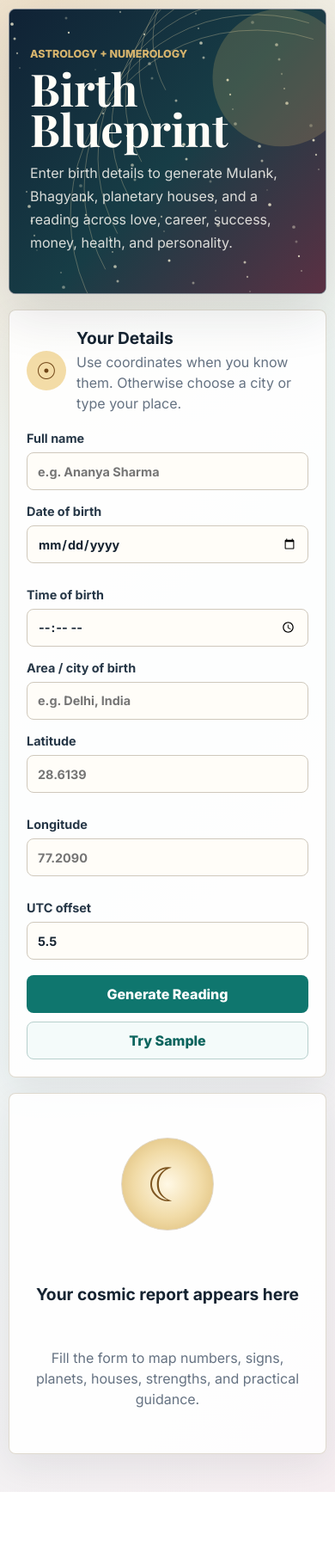
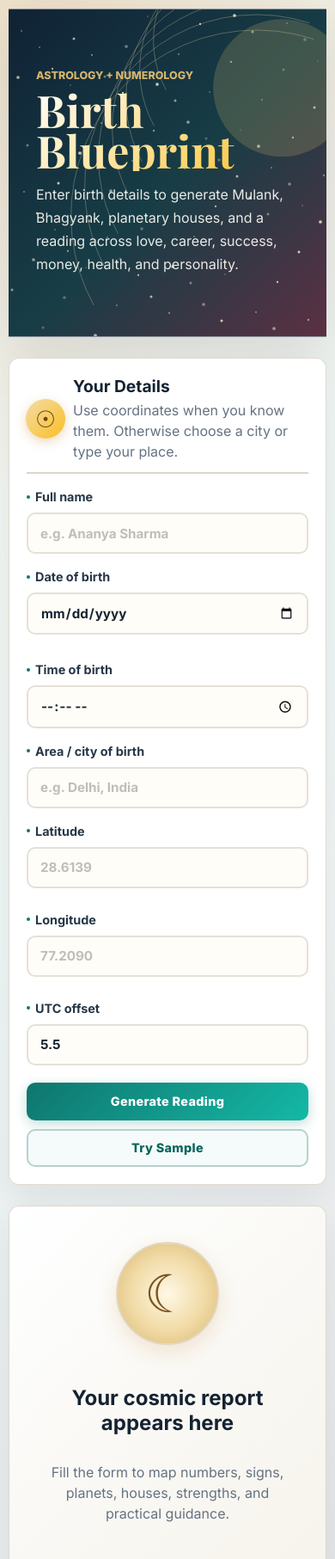
Before and after one commit to abhijith-IT/Astrology-app, a plain HTML site: page index.html in a window 390 px wide. Shown: the top 1813 px of the page at 86% size. Before the commit the page ends 1735 px from the top, so only its background shows below. Drawn offline with nearby package versions, Linux system fonts and the light colour scheme.

Commit message:
Enhance styles and animations in style.css
Added new light color variables, updated styles for various elements including buttons, inputs, and panels, and improved animations for better user experience.

```diff
--- a/style.css
+++ b/style.css
@@ -5,10 +5,14 @@
   --panel: #ffffff;
   --line: #dcd6ca;
   --teal: #0f766e;
+  --teal-light: #14b8a6;
   --gold: #c3842d;
+  --gold-light: #fbbf24;
   --rose: #b34f67;
   --blue: #345d9d;
   --shadow: 0 22px 60px rgba(21, 35, 49, 0.12);
+  --shadow-sm: 0 4px 12px rgba(21, 35, 49, 0.08);
+  --transition: all 0.3s cubic-bezier(0.4, 0, 0.2, 1);
 }
 
 * {
@@ -21,8 +25,11 @@ body {
   color: var(--ink);
   background:
     radial-gradient(circle at 12% 0%, rgba(195, 132, 45, 0.18), transparent 30%),
+    radial-gradient(circle at 88% 100%, rgba(15, 118, 110, 0.08), transparent 40%),
     linear-gradient(135deg, #f7f4ec 0%, #eef6f5 48%, #f6eef1 100%);
   font-family: Inter, system-ui, -apple-system, BlinkMacSystemFont, "Segoe UI", sans-serif;
+  -webkit-font-smoothing: antialiased;
+  -moz-osx-font-smoothing: grayscale;
 }
 
 button,
@@ -38,12 +45,24 @@ input {
 
 .intro {
   position: relative;
-  min-height: 280px;
+  min-height: 320px;
   overflow: hidden;
   border: 1px solid rgba(255, 255, 255, 0.5);
-  border-radius: 8px;
+  border-radius: 16px;
   background: #172536;
   box-shadow: var(--shadow);
+  animation: fadeInDown 0.8s ease-out;
+}
+
+@keyframes fadeInDown {
+  from {
+    opacity: 0;
+    transform: translateY(-20px);
+  }
+  to {
+    opacity: 1;
+    transform: translateY(0);
+  }
 }
 
 #skyCanvas {
@@ -57,12 +76,22 @@ input {
   position: relative;
   z-index: 1;
   display: flex;
-  min-height: 280px;
+  min-height: 320px;
   max-width: 780px;
   flex-direction: column;
   justify-content: center;
   padding: 64px;
   color: #fffdf7;
+  animation: fadeIn 1s ease-out 0.3s both;
+}
+
+@keyframes fadeIn {
+  from {
+    opacity: 0;
+  }
+  to {
+    opacity: 1;
+  }
 }
 
 .eyebrow {
@@ -87,54 +116,92 @@ h1 {
   font-size: 6.2rem;
   line-height: 0.9;
   letter-spacing: 0;
+  background: linear-gradient(135deg, #fffdf7 0%, #fbbf24 100%);
+  -webkit-background-clip: text;
+  -webkit-text-fill-color: transparent;
+  background-clip: text;
 }
 
 .lede {
   max-width: 650px;
   margin-bottom: 0;
-  color: rgba(255, 253, 247, 0.84);
+  color: rgba(255, 253, 247, 0.9);
   font-size: 1.14rem;
   line-height: 1.7;
+  font-weight: 400;
 }
 
 .workspace {
   display: grid;
   grid-template-columns: minmax(320px, 410px) minmax(0, 1fr);
-  gap: 18px;
+  gap: 24px;
   align-items: start;
-  margin-top: 18px;
+  margin-top: 24px;
+  animation: fadeInUp 0.8s ease-out 0.5s both;
+}
+
+@keyframes fadeInUp {
+  from {
+    opacity: 0;
+    transform: translateY(20px);
+  }
+  to {
+    opacity: 1;
+    transform: translateY(0);
+  }
 }
 
 .panel {
   border: 1px solid rgba(220, 214, 202, 0.9);
-  border-radius: 8px;
-  background: rgba(255, 255, 255, 0.88);
+  border-radius: 12px;
+  background: rgba(255, 255, 255, 0.95);
   box-shadow: 0 14px 42px rgba(21, 35, 49, 0.08);
+  backdrop-filter: blur(10px);
+  transition: var(--transition);
+}
+
+.panel:hover {
+  box-shadow: 0 20px 56px rgba(21, 35, 49, 0.12);
+  transform: translateY(-2px);
 }
 
 .input-panel {
   position: sticky;
-  top: 16px;
-  padding: 20px;
+  top: 24px;
+  padding: 28px;
+  background: rgba(255, 255, 255, 0.98);
 }
 
 .panel-heading {
   display: flex;
-  gap: 12px;
+  gap: 14px;
   align-items: center;
-  margin-bottom: 20px;
+  margin-bottom: 24px;
+  padding-bottom: 16px;
+  border-bottom: 2px solid var(--line);
 }
 
 .orbital-mark {
   display: grid;
-  width: 46px;
-  height: 46px;
+  width: 52px;
+  height: 52px;
   flex: 0 0 auto;
   place-items: center;
   border-radius: 50%;
-  background: #f3dca7;
+  background: linear-gradient(135deg, #f3dca7 0%, #fbbf24 100%);
   color: #6f4416;
-  font-size: 1.7rem;
+  font-size: 1.9rem;
+  box-shadow: 0 4px 12px rgba(195, 132, 45, 0.3);
+  animation: pulse 2s ease-in-out infinite;
+}
+
+@keyframes pulse {
+  0%, 100% {
+    transform: scale(1);
+  }
+  50% {
+    transform: scale(1.05);
+  }
 }
 
 .panel-heading h2,
@@ -152,23 +219,57 @@ h1 {
 
 label {
   display: grid;
-  gap: 8px;
-  margin-bottom: 16px;
+  gap: 10px;
+  margin-bottom: 18px;
   color: #263747;
   font-size: 0.9rem;
   font-weight: 700;
+  position: relative;
+}
+
+label span {
+  display: flex;
+  align-items: center;
+  gap: 6px;
+}
+
+label span::before {
+  content: '';
+  display: inline-block;
+  width: 4px;
+  height: 4px;
+  border-radius: 50%;
+  background: var(--teal);
 }
 
 input {
   width: 100%;
-  min-height: 44px;
-  border: 1px solid #cfc8bc;
-  border-radius: 8px;
+  min-height: 48px;
+  border: 2px solid #e5e0d8;
+  border-radius: 10px;
   background: #fffdf8;
   color: var(--ink);
-  padding: 10px 12px;
+  padding: 12px 14px;
   outline: none;
-  transition: border-color 160ms ease, box-shadow 160ms ease, background 160ms ease;
+  transition: var(--transition);
+  font-size: 0.95rem;
+}
+
+input:hover {
+  border-color: #d4cfc7;
+  background: #fff;
+}
+
+input:focus {
+  border-color: var(--teal);
+  background: #fff;
+  box-shadow: 0 0 0 4px rgba(15, 118, 110, 0.1), 0 4px 12px rgba(15, 118, 110, 0.08);
+  transform: translateY(-1px);
+}
+
+input::placeholder {
+  color: #a8a29e;
+  opacity: 0.7;
 }
 
 input:focus {
@@ -180,11 +281,12 @@ input:focus {
 .field-grid {
   display: grid;
   grid-template-columns: repeat(2, minmax(0, 1fr));
-  gap: 12px;
+  gap: 14px;
 }
 
 .field-grid.three {
   grid-template-columns: repeat(3, minmax(0, 1fr));
+  gap: 10px;
 }
 
 .action-row {
@@ -196,15 +298,47 @@ input:focus {
 }
 
 button {
-  min-height: 44px;
+  min-height: 48px;
   cursor: pointer;
   border: 0;
-  border-radius: 8px;
-  background: var(--teal);
+  border-radius: 10px;
+  background: linear-gradient(135deg, var(--teal) 0%, var(--teal-light) 100%);
   color: #fff;
-  padding: 0 16px;
+  padding: 0 20px;
   font-weight: 800;
-  transition: transform 150ms ease, box-shadow 150ms ease, background 150ms ease;
+  font-size: 0.95rem;
+  letter-spacing: 0.025em;
+  transition: var(--transition);
+  box-shadow: 0 4px 14px rgba(15, 118, 110, 0.25);
+  position: relative;
+  overflow: hidden;
+}
+
+button::before {
+  content: '';
+  position: absolute;
+  top: 50%;
+  left: 50%;
+  width: 0;
+  height: 0;
+  border-radius: 50%;
+  background: rgba(255, 255, 255, 0.2);
+  transform: translate(-50%, -50%);
+  transition: width 0.6s, height 0.6s;
+}
+
+button:hover::before {
+  width: 300px;
+  height: 300px;
+}
+
+button:hover {
+  transform: translateY(-2px);
+  box-shadow: 0 12px 28px rgba(15, 118, 110, 0.35);
+}
+
+button:active {
+  transform: translateY(0);
 }
 
 button:hover {
@@ -214,9 +348,16 @@ button:hover {
 }
 
 .ghost-button {
-  border: 1px solid #b7d0cd;
+  border: 2px solid #b7d0cd;
   background: #f4fbfa;
   color: #0b645d;
+  box-shadow: none;
+}
+
+.ghost-button:hover {
+  background: #e8f6f4;
+  border-color: var(--teal);
+  box-shadow: 0 4px 14px rgba(15, 118, 110, 0.15);
 }
 
 .ghost-button:hover {
@@ -231,21 +372,44 @@ button:hover {
   display: grid;
   min-height: 420px;
   place-items: center;
-  padding: 28px;
+  padding: 40px;
   text-align: center;
+  background: linear-gradient(135deg, rgba(255, 255, 255, 0.95) 0%, rgba(247, 244, 236, 0.95) 100%);
+}
+
+.empty-state h2 {
+  font-size: 1.5rem;
+  margin-bottom: 12px;
+  color: var(--ink);
+}
+
+.empty-state p {
+  font-size: 1rem;
+  max-width: 500px;
 }
 
 .empty-visual {
   display: grid;
-  width: 108px;
-  height: 108px;
+  width: 120px;
+  height: 120px;
   place-items: center;
-  margin-bottom: 16px;
-  border: 1px solid #e1d7c5;
+  margin-bottom: 20px;
+  border: 2px solid #e1d7c5;
   border-radius: 50%;
   background: radial-gradient(circle, #fff8e5 0%, #f1dba7 52%, #d9b66d 100%);
   color: #7d5520;
-  font-size: 3.4rem;
+  font-size: 3.8rem;
+  box-shadow: 0 8px 24px rgba(195, 132, 45, 0.2);
+  animation: float 3s ease-in-out infinite;
+}
+
+@keyframes float {
+  0%, 100% {
+    transform: translateY(0);
+  }
+  50% {
+    transform: translateY(-10px);
+  }
 }
 
 .report {
@@ -402,10 +566,100 @@ button:hover {
   text-align: center;
 }
 
+/* Result Page Styles */
+.report-container {
+  animation: fadeInUp 0.8s ease-out;
+}
+
+.loading-state {
+  display: grid;
+  min-height: 420px;
+  place-items: center;
+  padding: 40px;
+  text-align: center;
+}
+
+.loading-state h2 {
+  font-size: 1.5rem;
+  margin-bottom: 12px;
+  color: var(--ink);
+}
+
+.loading-state p {
+  color: var(--muted);
+  font-size: 1rem;
+}
+
+.primary-button {
+  background: linear-gradient(135deg, var(--teal) 0%, var(--teal-light) 100%);
+  color: #fff;
+  text-decoration: none;
+  display: inline-block;
+  text-align: center;
+  line-height: 48px;
+  padding: 0 20px;
+  border-radius: 10px;
+  font-weight: 800;
+  font-size: 0.95rem;
+  box-shadow: 0 4px 14px rgba(15, 118, 110, 0.25);
+  transition: var(--transition);
+  cursor: pointer;
+  border: 0;
+}
+
+.primary-button:hover {
+  transform: translateY(-2px);
+  box-shadow: 0 12px 28px rgba(15, 118, 110, 0.35);
+  background: linear-gradient(135deg, var(--teal) 0%, var(--teal-light) 100%);
+}
+
+.action-row a {
+  text-decoration: none;
+}
+
 .reading-grid {
   display: grid;
   grid-template-columns: repeat(2, minmax(0, 1fr));
   gap: 12px;
+}
+
+/* Full-width result page */
+.workspace-full {
+  width: 100%;
+  max-width: 100%;
+  margin-top: 24px;
+  animation: fadeInUp 0.8s ease-out 0.5s both;
+  padding: 0 16px;
+}
+
+.workspace-full .report {
+  max-width: 1400px;
+  margin: 0 auto;
+  padding: 0;
+}
+
+/* Full-width intro for result page */
+main > .intro {
+  border-radius: 0;
+  border-left: 0;
+  border-right: 0;
+}
+
+main > .intro .intro-copy {
+  max-width: 100%;
+  padding: 64px 32px;
+}
+
+.workspace-full .hero-report {
+  grid-template-columns: minmax(0, 1fr) minmax(280px, 360px);
+}
+
+.workspace-full .metric-grid {
+  grid-template-columns: repeat(4, minmax(0, 1fr));
+}
+
+.workspace-full .reading-grid {
+  grid-template-columns: repeat(2, minmax(0, 1fr));
 }
 
 .reading-card {
@@ -458,6 +712,14 @@ button:hover {
   .report-name {
     font-size: 2.7rem;
   }
+
+  .intro {
+    min-height: 280px;
+  }
+
+  .intro-copy {
+    min-height: 280px;
+  }
 }
 
 @media (max-width: 640px) {
@@ -468,11 +730,11 @@ button:hover {
 
   .intro,
   .intro-copy {
-    min-height: 330px;
+    min-height: 380px;
   }
 
   .intro-copy {
-    padding: 24px;
+    padding: 28px;
   }
 
   h1 {
@@ -503,4 +765,25 @@ button:hover {
     grid-column: 2;
     justify-self: start;
   }
+
+  .input-panel {
+    padding: 20px;
+  }
+
+  .panel-heading {
+    gap: 10px;
+    margin-bottom: 18px;
+    padding-bottom: 12px;
+  }
+
+  .orbital-mark {
+    width: 44px;
+    height: 44px;
+    font-size: 1.6rem;
+  }
+
+  button {
+    min-height: 44px;
+    font-size: 0.9rem;
+  }
 }
```
